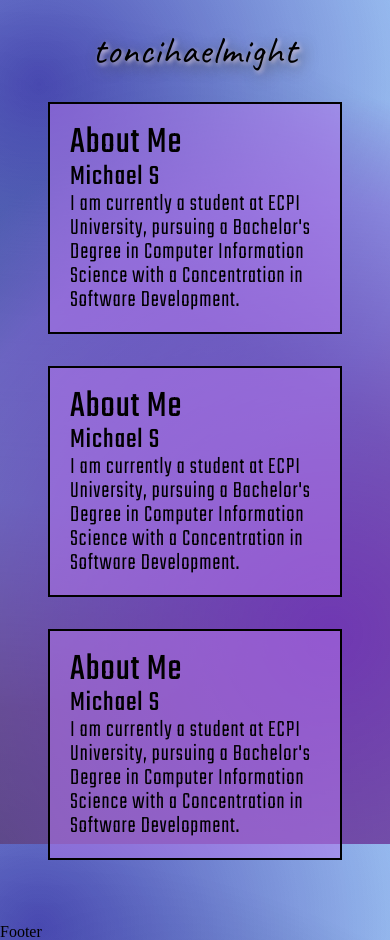
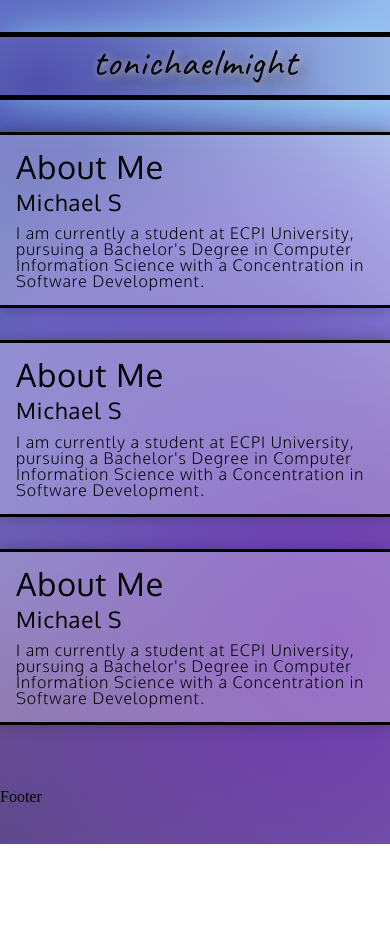
Before and after one commit to tonichaelmight/tonichaelmight.github.io, a plain HTML site: page index.html in a window 390 px wide. After the commit the page ends 844 px from the top, so only its background shows below. Drawn offline with Linux system fonts and the light colour scheme.

Commit message:
layout is looking goodt, minus the weird glow on the header

```diff
--- a/index.html
+++ b/index.html
@@ -10,6 +10,7 @@
     <link rel="preconnect" href="https://fonts.gstatic.com">
     <link href="https://fonts.googleapis.com/css2?family=Caveat&display=swap" rel="stylesheet">
     <link href="https://fonts.googleapis.com/css2?family=Teko:wght@300;400;500&display=swap" rel="stylesheet">
+    <link href="https://fonts.googleapis.com/css2?family=Oxygen:wght@300;400&display=swap" rel="stylesheet">
 
     <link href="reset.css" rel="stylesheet" type="text/css">
     <link href="style.css" rel="stylesheet" type="text/css">
@@ -18,7 +19,7 @@
 <body>
 
     <header>
-        <h1>toncihaelmight</h1>
+        <h1>tonichaelmight</h1>
     </header>
 
     <main>
--- a/style.css
+++ b/style.css
@@ -6,6 +6,12 @@ html {
 @media only screen and (max-width: 420px) {
     html {
         font-size: 16px;
+    }
+}
+
+@media only screen and (max-width: 320px) {
+    html {
+        font-size: 12px;
     }
 }
 
@@ -36,13 +42,23 @@ header {
     text-align: center;
 }
 
- h1 {
+h1 {
+    max-width: 60%;
     margin: 0 auto;
+    padding: 0.7rem 0 1rem;
     font-size: 2.4rem;
     font-family: Caveat, sans-serif;
     letter-spacing: 1px;
-    text-shadow: 5px 5px 15px rgb(72, 72, 72),
-                 2px 2px 4px rgb(231, 218, 250);
+    text-shadow: 5px 5px 15px rgb(41, 41, 41),
+                 2px 2px 8px rgb(240, 231, 253);
+    border-top: 5px solid black;
+    border-bottom: 5px solid black;
+    border-left: 1px solid black;
+    border-right: 1px solid black;
+    border-radius: 2px;
+    line-height: 0.8;
+    background-color: rgba(160, 160, 160, 0.1);
+    box-shadow: 0 0 50px rgba(157, 237, 255, 0.8);
 }
 
 main {
@@ -50,29 +66,59 @@ main {
     flex-flow: row wrap;
     justify-content: space-around;
     margin: 2rem 1rem;
-    font-family: Teko, sans-serif;
+    font-family: Oxygen, sans-serif;
 }
 
 section {
-    min-width: 200px;
-    max-width: 500px;
-    padding: 20px;
+    min-width: 15rem;
+    max-width: 25rem;
+    padding: 1rem;
     margin: 0 2rem 2rem;
-    flex: 1 1 300px;
+    flex: 1 1;
     border: 2px solid black;
     letter-spacing: 1px;
-    background-color: rgba(183, 122, 240, 0.5);
+    background-color: rgba(255, 255, 255, 0.275);
+    box-shadow: 3px 3px 8px black;
 }
 
+
+
 section h2 {
-    font-size: 2.4rem;
+    font-size: 2rem;
+    margin-bottom: 0.5rem;
 }
 
 section h3 {
-    font-size: 1.8rem;
+    font-size: 1.4rem;
+    margin-bottom: 0.75rem;
 }
 
 section p {
-    font-size: 1.5rem;
+    font-size: 1rem;
     font-weight: 300;
 }
+
+@media only screen and (max-width: 510px) {
+
+    h1 {
+        max-width: 100%;
+        border-left: none;
+        border-right: none;
+        border-radius: 0;
+    }
+
+    main {
+        margin: 2rem 0;
+    }
+
+    section {
+        max-width: 100%;
+        margin: 0 0 2rem;
+        border-top-width: 3px;
+        border-bottom-width: 3px;
+        border-right: 0;
+        border-left: 0;
+        box-shadow: 0px 0px 15px rgba(41, 41, 41, 0.4);
+    }
+
+}
```
